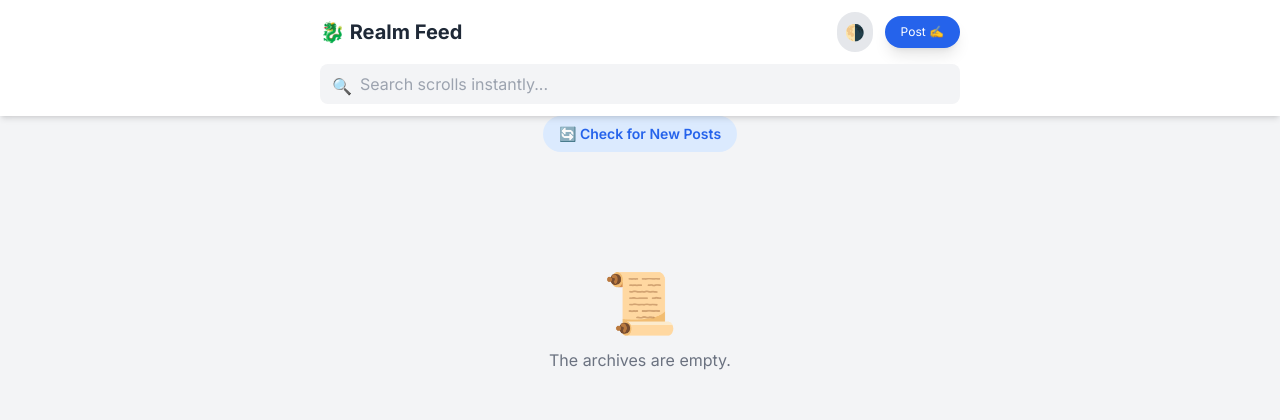
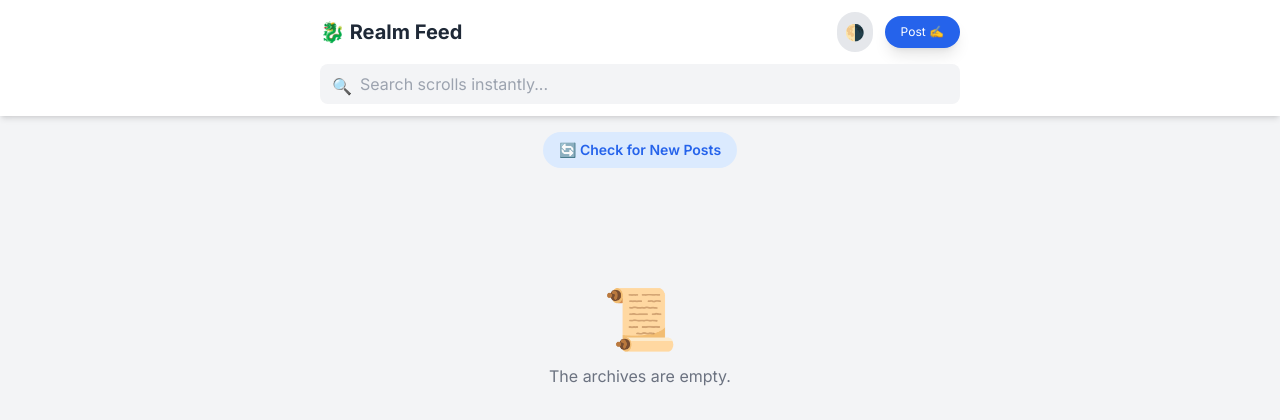
Before and after one commit to Mr-vabs/chatpress, a Django app: page / in a window 1280 px wide. Shown: the top 420 px of the page. Run offline with Django 5.2, Linux system fonts and the light colour scheme; data that the repository does not hold is empty; some libraries are stand-ins or nearby versions.

Commit message:
minor margin fix

```diff
--- a/bot/templates/home.html
+++ b/bot/templates/home.html
@@ -62,7 +62,7 @@
             </div>
         </div>
     </div>
-    <div class="flex justify-center mb-4">
+    <div class="flex justify-center my-4">
       <button class="bg-blue-100 text-blue-600 px-4 py-2 rounded-full text-sm font-semibold hover:bg-blue-200 transition flex items-center gap-2"
             onclick="document.getElementById('feed-container').dispatchEvent(new Event('refreshFeed'))">
         🔄 Check for New Posts
```
